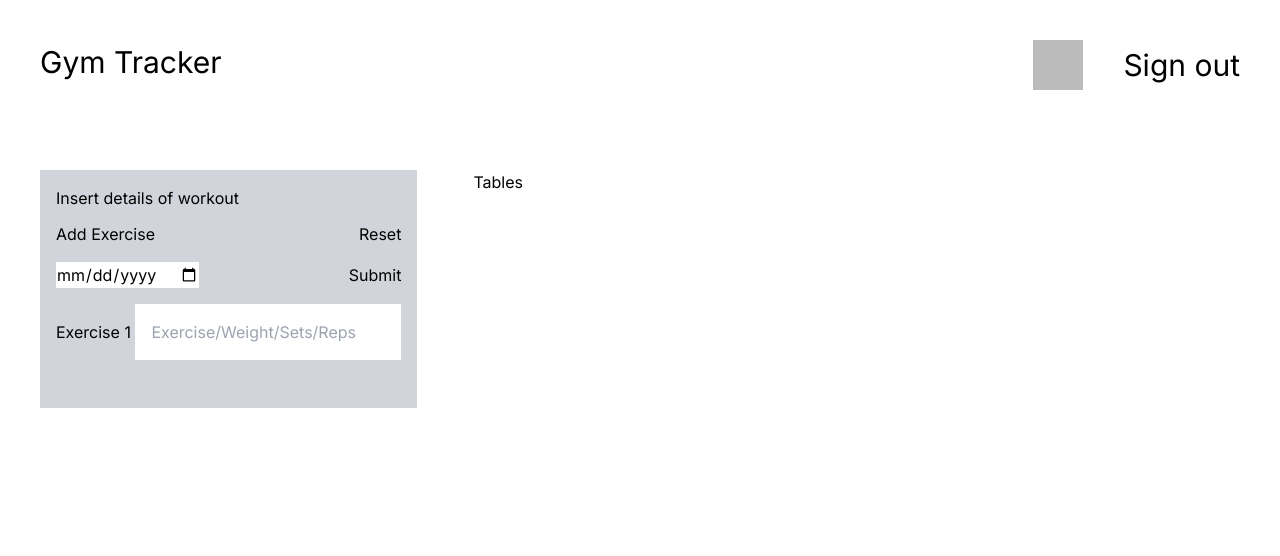
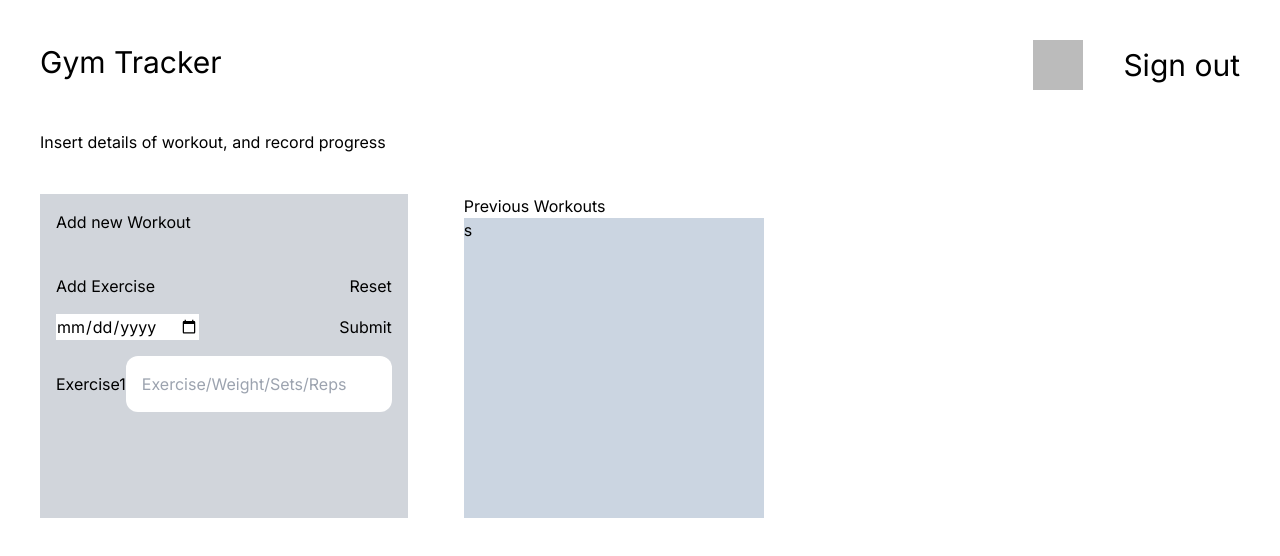
Before and after one commit to gnahc2305/gym-tracker, a Next.js app: page /dashboard in a window 1280 px wide. Shown: the top 556 px of the page. Built offline with nearby package versions, Linux system fonts and the light colour scheme; no server answers; sample sign-in values are in the browser's storage.

Commit message:
fix issue with tailwind not working on components

```diff
--- a/app/dashboard/page.tsx
+++ b/app/dashboard/page.tsx
@@ -1,12 +1,12 @@
-import AuthCheck from "@/Components/AuthCheck";
-import NewExercise from "@/Components/NewExercise";
-import { SignInButton, SignOutButton } from "@/Components/buttons";
+import AuthCheck from "@/components/AuthCheck";
+import Card from "@/components/Card";
+import NewExercise from "@/components/NewExercise";
+import { SignInButton, SignOutButton } from "@/components/buttons";
 import { useSession } from "next-auth/react";
 import { redirect } from "next/navigation";
 import React from "react";
 
 function dashboard() {
-
   return (
     <div>
       <nav>
@@ -21,16 +21,18 @@ function dashboard() {
             </AuthCheck>
           </div>
         </div>
+        <p className="pl-10">Insert details of workout, and record progress</p>
       </nav>
 
       <div className="flex p-10">
         <div className="bg-gray-300 p-4">
-          <h3 className="mb-3">Insert details of workout</h3>
+          <h3 className="">Add new Workout</h3>
           <NewExercise />
         </div>
 
-        <div className="ml-14">
-          Tables
+        <div className="ml-14 w-[100%]">
+          <h1>Previous Workouts</h1>
+          <Card />
         </div>
       </div>
     </div>
--- a/app/globals.css
+++ b/app/globals.css
@@ -8,9 +8,6 @@
   --background-end-rgb: 255, 255, 255;
 }
 
-.test {
-  margin-bottom: 1rem;
-}
 
 /* @media (prefers-color-scheme: dark) {
   :root {
--- a/app/page.tsx
+++ b/app/page.tsx
@@ -1,7 +1,7 @@
 'use client';
 
 import { redirect } from "next/navigation";
-import { SignInButton } from "@/Components/buttons";
+import { SignInButton } from "@/components/buttons";
 import { useSession } from "next-auth/react";
 
 export default function Home() {
--- a/Components/Card.tsx
+++ b/components/Card.tsx
@@ -2,8 +2,8 @@ import React from 'react'
 
 function Card() {
   return (
-    <div className=''>
-
+    <div className='h-[300px] w-[300px] bg-slate-300'>
+        s
     </div>
   )
 }
--- a/Components/NewExercise.tsx
+++ b/components/NewExercise.tsx
@@ -14,27 +14,27 @@ function NewExercise() {
   }
 
   return (
-    <div className="mt-10 h-[400px] w-full bg-slate-500">
-      <div className="flex content-center test justify-between">
+    <div className="mt-10 w-full ">
+      <div className="flex content-center mb-4 justify-between">
         <button onClick={addExercise} className="">
           Add Exercise
         </button>
         <button>Reset</button>
       </div>
-      <form action="" className="flex flex-col test">
-        <div className="flex justify-between content-center test">
+      <form action="" className="flex flex-col mb-4">
+        <div className="flex justify-between content-center mb-4">
           <input type="date" id="date" name="date" required />
           <button className="">Submit</button>
         </div>
 
         {numberOfExercises.map(function (object, i) {
           return (
-            <div key={i}>
+            <div key={i} className="flex items-center mb-4">
               <label className="" htmlFor={`exercise${i++}`}>
-                Exercise {i++}{" "}
+                Exercise{i++}
               </label>
               <input
-                className="test p-4"
+                className=" p-4 rounded-xl"
                 type="text"
                 id={`exercise${i++}`}
                 name={`exercise${i++}`}
```
Also changed, not shown: components/AuthCheck.tsx (renamed from Components/AuthCheck.tsx), components/buttons.tsx (renamed from Components/buttons.tsx).
